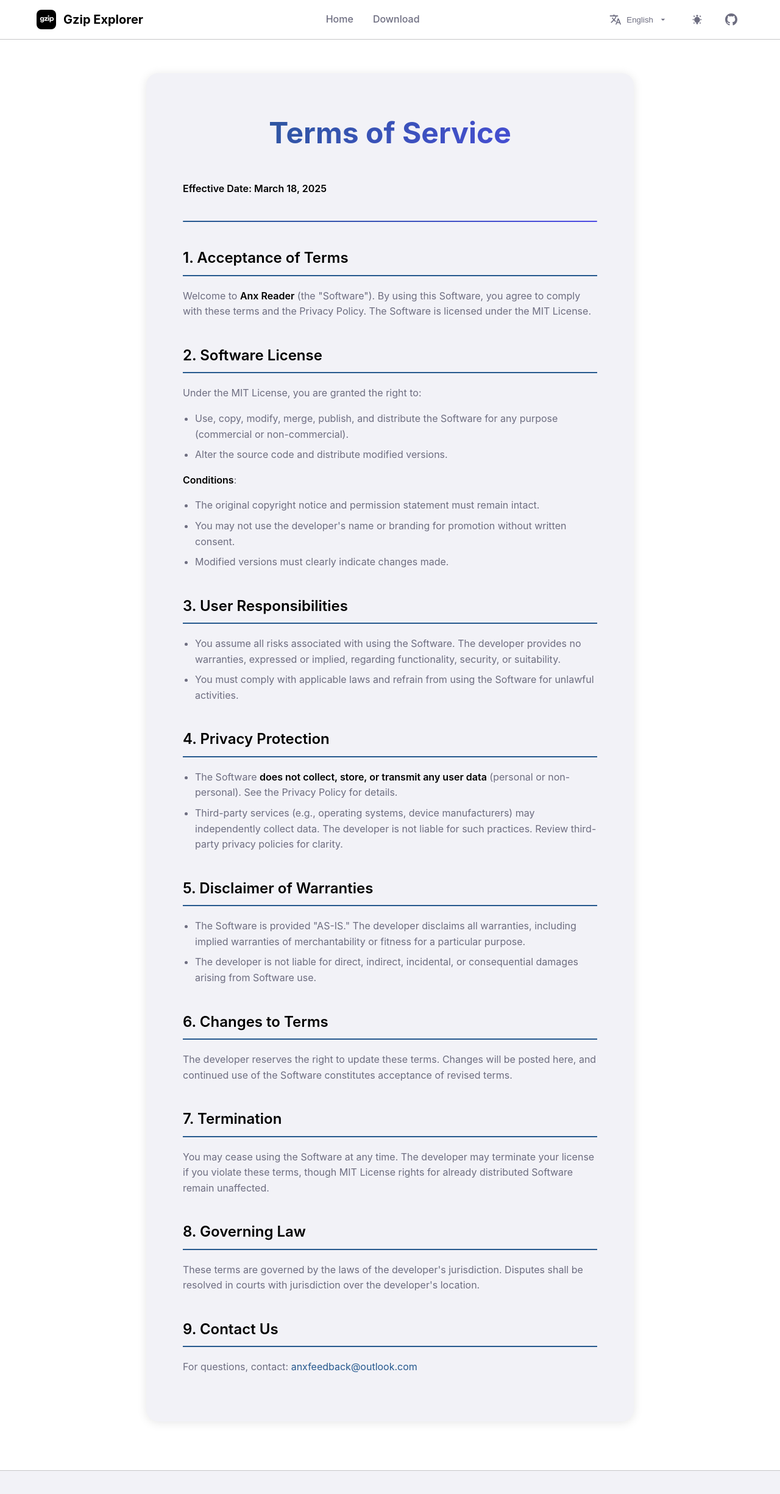
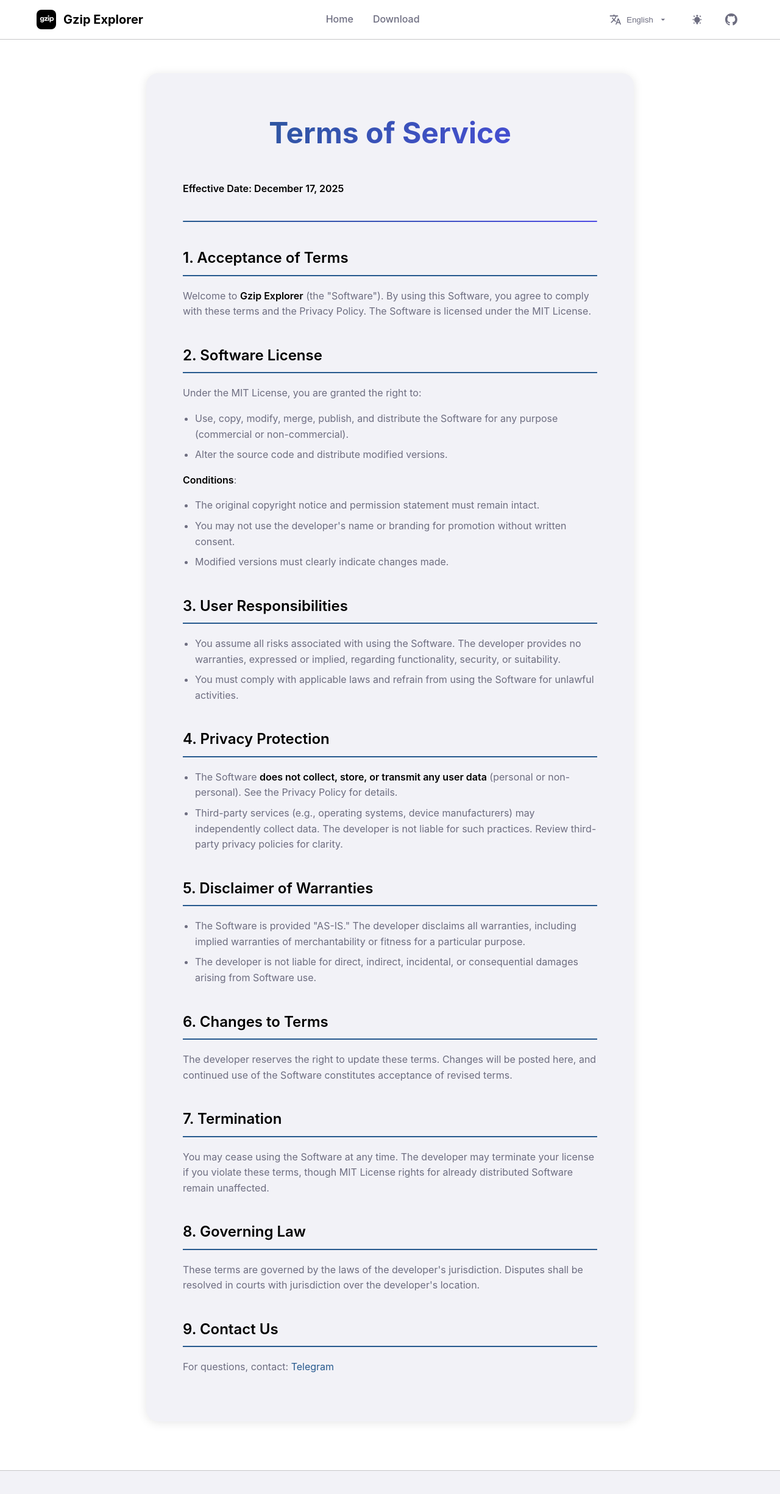
Before and after one commit to uncrr/gzip-page, a Vue app: page /terms in a window 1280 px wide. Shown: the top 2450 px of the page at 61% size. Built offline with nearby package versions, Linux system fonts and the light colour scheme.

Commit message:
view: Terms of use

```diff
--- a/src/views/TermsView.vue
+++ b/src/views/TermsView.vue
@@ -12,11 +12,11 @@
 
         <div v-if="locale === 'zh-CN'" class="policy-content">
           <h1>服务条款</h1>
-          <p><strong>生效日期：2025年3月18日</strong></p>
+          <p><strong>生效日期：2025年12月17日</strong></p>
           <hr>
 
           <h2>1. 协议接受</h2>
-          <p>欢迎使用 <strong>Anx Reader</strong>（以下简称"本软件"）。本软件遵循MIT开源协议，您使用本软件即表示您已阅读、理解并同意遵守以下条款及本软件的隐私政策。</p>
+          <p>欢迎使用 <strong>Gzip Explorer</strong>（以下简称"本软件"）。本软件遵循MIT开源协议，您使用本软件即表示您已阅读、理解并同意遵守以下条款及本软件的隐私政策。</p>
 
           <h2>2. 软件许可</h2>
           <p>根据MIT协议，您有权：</p>
@@ -60,15 +60,15 @@
           <p>本条款受开发者所在地法律管辖，任何争议应提交至开发者所在地有管辖权的法院解决。</p>
 
           <h2>9. 联系我们</h2>
-          <p>如有疑问，请联系：<a href="mailto:anxfeedback@outlook.com">anxfeedback@outlook.com</a></p>
+          <p>如有疑问，请联系：<a href="https://t.me/GzipExplorer">Telegram</a></p>
         </div>
         <div v-else class="policy-content">
           <h1>Terms of Service</h1>
-          <p><strong>Effective Date: March 18, 2025</strong></p>
+          <p><strong>Effective Date: December 17, 2025</strong></p>
           <hr>
 
           <h2>1. Acceptance of Terms</h2>
-          <p>Welcome to <strong>Anx Reader</strong> (the "Software"). By using this Software, you agree to comply with
+          <p>Welcome to <strong>Gzip Explorer</strong> (the "Software"). By using this Software, you agree to comply with
             these
             terms and the Privacy Policy. The Software is licensed under the MIT License.</p>
 
@@ -128,7 +128,7 @@
             jurisdiction over the developer's location.</p>
 
           <h2>9. Contact Us</h2>
-          <p>For questions, contact: <a href="mailto:anxfeedback@outlook.com">anxfeedback@outlook.com</a></p>
+          <p>For questions, contact: <a href="https://t.me/GzipExplorer">Telegram</a></p>
         </div>
       </div>
     </div>
```
